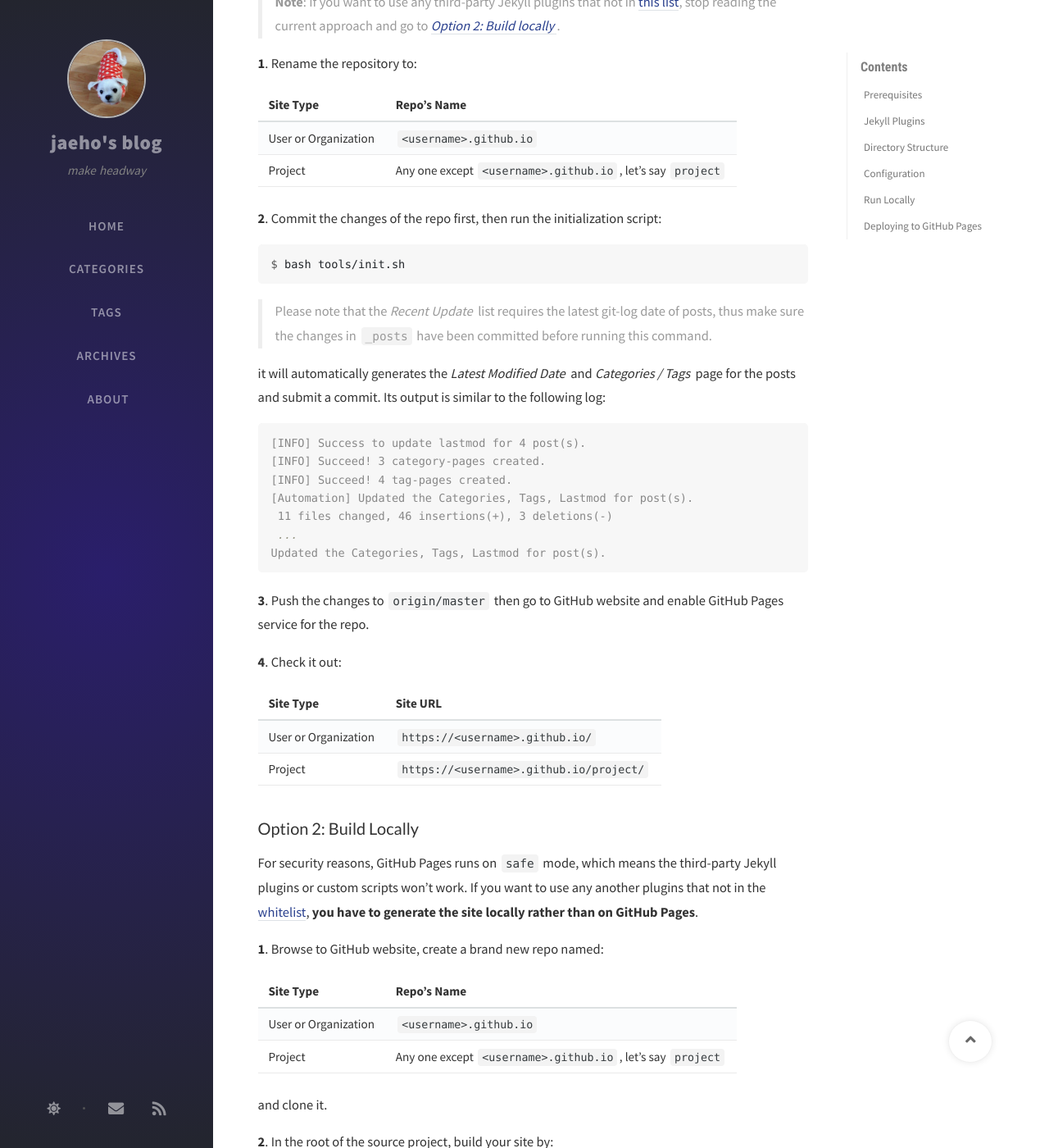
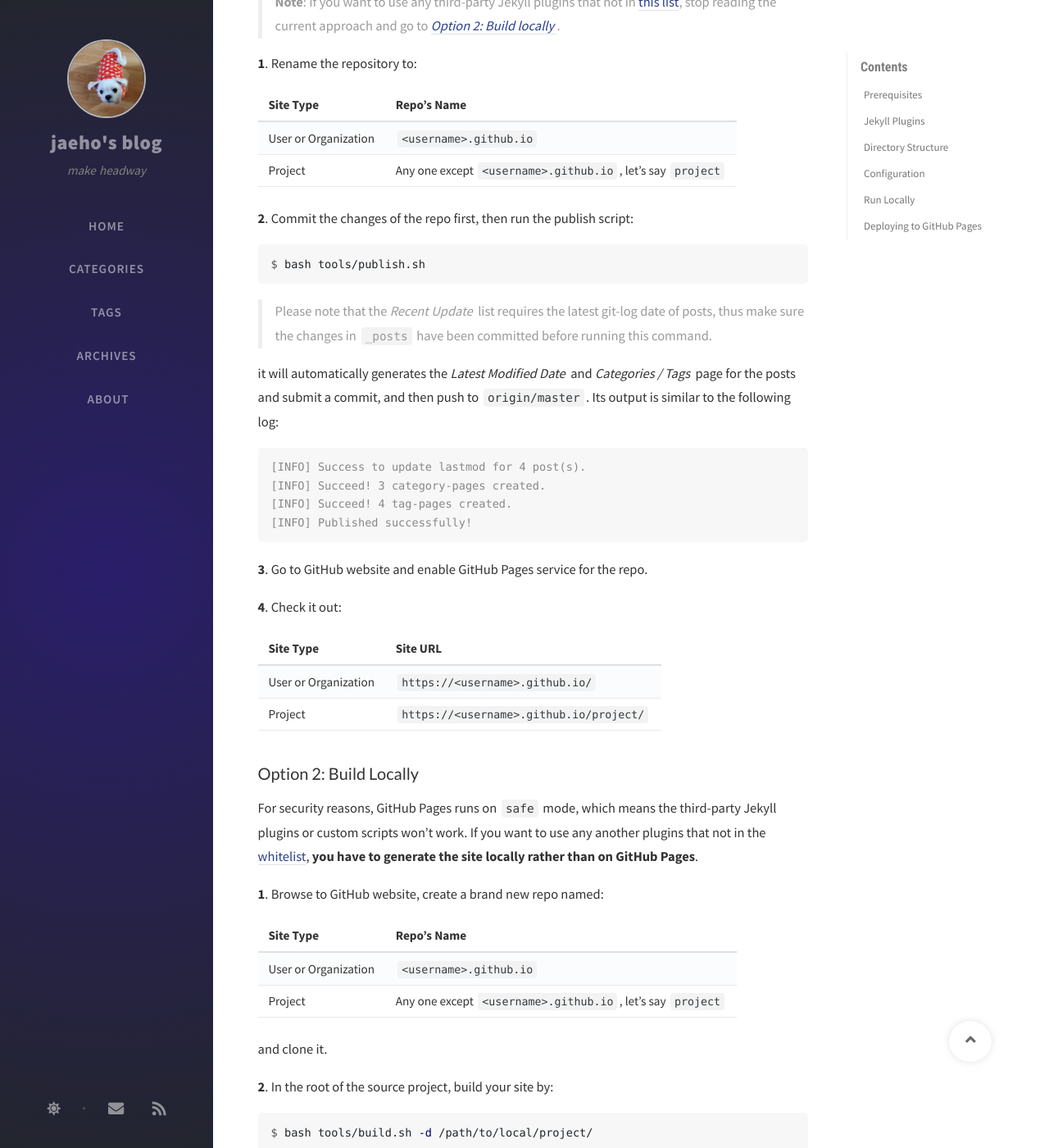
Before and after one commit to jaeho-lee104/old-jaeho-lee104-page, a Jekyll site: the page built from _posts/2019-08-09-getting-started.md, in a window 1280 px wide and 1400 px high, scrolled down 3315 px. Shown: the whole window at 82% size. Built offline with Jekyll 4.4.1, drawn with Linux system fonts in a browser that asks for light colours; nearby versions of some CDN libraries; comment, search, counter and statistics services are not loaded.

Commit message:
rebase release v2.4

````diff
--- a/_data/contact.yml
+++ b/_data/contact.yml
@@ -5,8 +5,8 @@
 #  MIT Licensed
 
 -
-  # type: github
-  # icon: 'fab fa-github-alt'
+# type: github
+# icon: 'fab fa-github-alt'
 # -
 #   type: twitter
 #   icon: 'fab fa-twitter'
--- a/_includes/disqus.html
+++ b/_includes/disqus.html
@@ -8,7 +8,7 @@
 -->
 
 <div id="disqus" class="pt-2 pb-4">
-  <p class="font-italic text-muted small">Comments powered by <a href="https://disqus.com/">Disqus</a>.</p>
+  <p class="font-italic text-center text-muted small">Comments powered by <a href="https://disqus.com/">Disqus</a>.</p>
 </div>
 
 <script src="{{ site.baseurl }}/assets/js/lib/jquery.disqusloader.min.js"></script>
--- a/_posts/2019-08-09-getting-started.md
+++ b/_posts/2019-08-09-getting-started.md
@@ -138,28 +138,24 @@ By deploying the site in this way, you're allowed to push the source code direct
 |User or Organization | `<username>.github.io`|
 |Project| Any one except `<username>.github.io`, let's say `project`|
 
-**2**. Commit the changes of the repo first, then run the initialization script:
+**2**. Commit the changes of the repo first, then run the publish script:
 
 ```console
-$ bash tools/init.sh
+$ bash tools/publish.sh
 ```
 
 > Please note that the *Recent Update* list requires the latest git-log date of posts, thus make sure the changes in `_posts` have been committed before running this command.
 
-it will automatically generates the *Latest Modified Date* and *Categories / Tags* page for the posts and submit a commit. Its output is similar to the following log:
+it will automatically generates the *Latest Modified Date* and *Categories / Tags* page for the posts and submit a commit, and then push to `origin/master`. Its output is similar to the following log:
 
 ```terminal
 [INFO] Success to update lastmod for 4 post(s).
 [INFO] Succeed! 3 category-pages created.
 [INFO] Succeed! 4 tag-pages created.
-[Automation] Updated the Categories, Tags, Lastmod for post(s).
- 11 files changed, 46 insertions(+), 3 deletions(-)
- ...
-Updated the Categories, Tags, Lastmod for post(s).
+[INFO] Published successfully!
 ```
 
-
-**3**. Push the changes to `origin/master` then go to GitHub website and enable GitHub Pages service for the repo.
+**3**. Go to GitHub website and enable GitHub Pages service for the repo.
 
 **4**. Check it out:
 
--- a/assets/css/post.scss
+++ b/assets/css/post.scss
@@ -56,7 +56,7 @@ $prompt-newer: "{{ site.data.label.post.button.next }}";
 
 .post-navigation {
   padding-top: 3rem;
-  padding-bottom: 2rem;
+  padding-bottom: 4rem;
 
   .btn {
     @include btn-post-nav;
--- a/assets/js/_commons.js
+++ b/assets/js/_commons.js
@@ -1,5 +1,8 @@
 /*!
   Aggregation of common JS.
+  Chirpy@2.3
+  https://github.com/cotes2020/jekyll-theme-chirpy
+  © 2020 Cotes Chung
   MIT License
 */
 
--- a/assets/js/data/cache-list.js
+++ b/assets/js/data/cache-list.js
@@ -2,7 +2,9 @@
 layout: compress
 
 # The list to be cached by PWA
-# v2.2
+# Chirpy v2.2
+# https://github.com/cotes2020/jekyll-theme-chirpy
+# © 2020 Cotes Chung
 # MIT Licensed
 ---
 
````
Also changed, not shown: _posts/2019-08-08-write-a-new-post.md (+2 -2 lines), tabs/categories.md (+1 -1 lines), _data/updates.yml (deleted), assets/js/categories.min.js, 3 other files.
